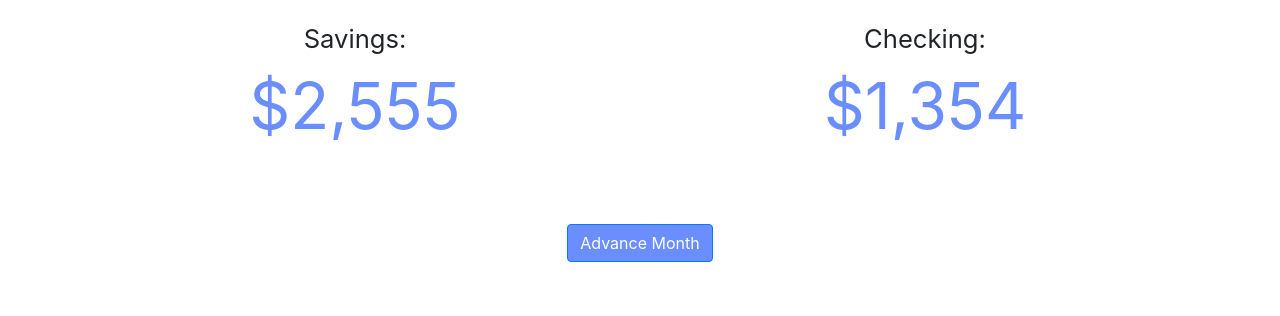
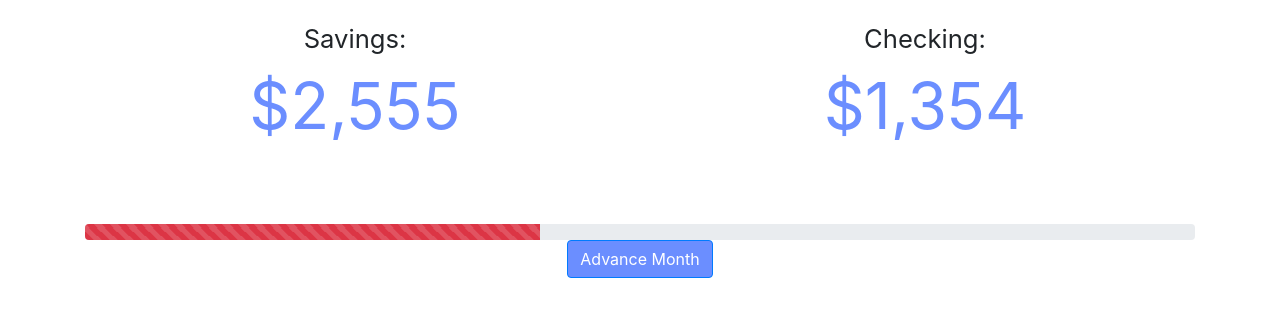
Before and after one commit to rigrergl/Financial-Atlas, a React (Create React App) app: page /monthlyView in a window 1280 px wide. Shown: the top 316 px of the page. Built offline with nearby package versions, Linux system fonts and the light colour scheme.

Commit message:
put in the skeleton progress bar

```diff
--- a/src/components/MonthlyView/Debt.js
+++ b/src/components/MonthlyView/Debt.js
@@ -1,9 +1,14 @@
-import React from 'react'
+import React from "react";
 
-export default function Debt() {
-    return (
-        <div>
+import ProgressBar from "react-bootstrap/ProgressBar";
 
-        </div>
-    )
+export default function Debt( {debt} ) {
+    const MAX_DEBT = 25000;
+    const debtPercentage = debt/MAX_DEBT;
+
+  return (
+    <div>
+      <ProgressBar variant="danger" animated now={debtPercentage * 100} label=""/>
+    </div>
+  );
 }
--- a/src/components/MonthlyView/MonthlyView.js
+++ b/src/components/MonthlyView/MonthlyView.js
@@ -8,12 +8,14 @@
 //Custom components
 import Checking from "./Checking";
 import Savings from "./Savings";
+import Debt from "./Debt";
 
 import "../../styles/MonthlyView.css";
 
 export default function MonthlyView() {
   const savingsAmt = 2555;
   const checkingAmt = 1354;
+  const debt = 10240;
 
   return (
     <div>
@@ -24,7 +26,7 @@
             <Checking checkingAmt={checkingAmt} />
           </Row>
 
-
+          <Debt debt={debt}/>
 
           <div className="advanceButtonContainer">
             <Button className="advanceButton">Advance Month</Button>
```
